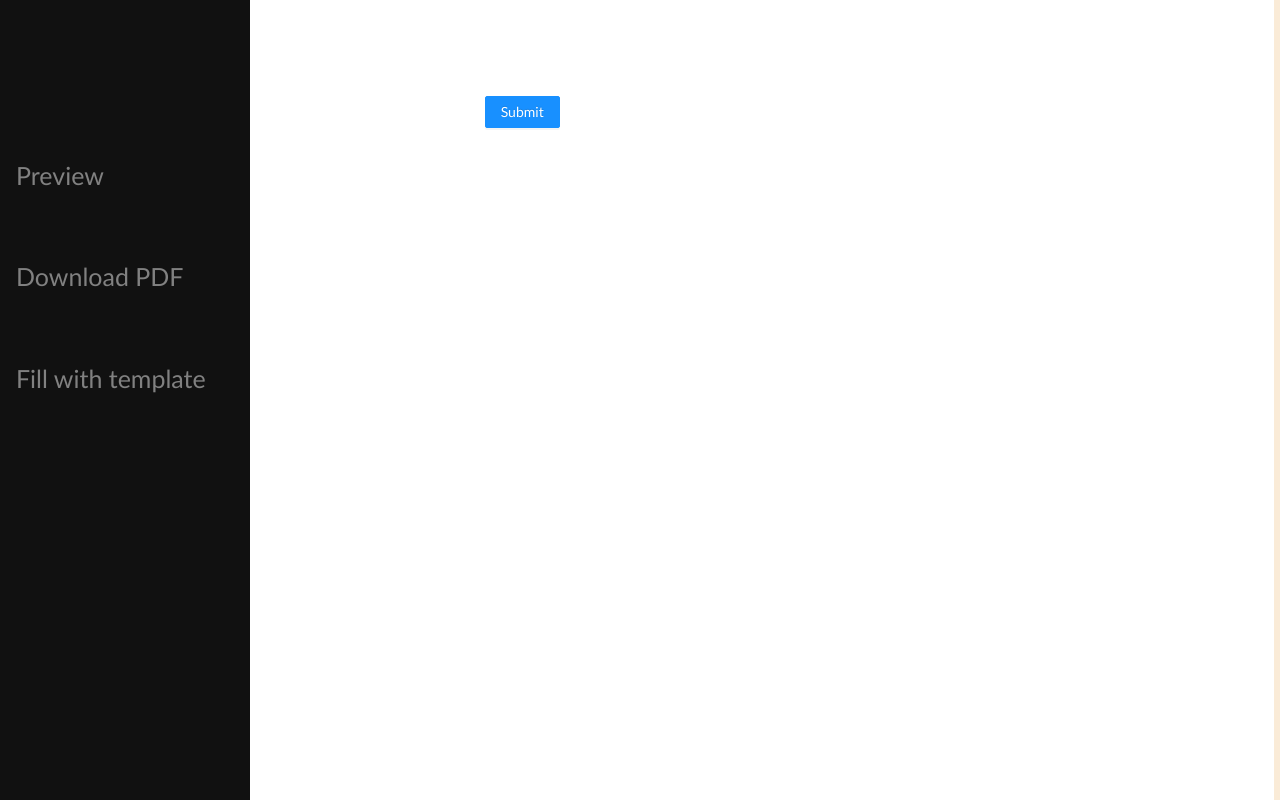
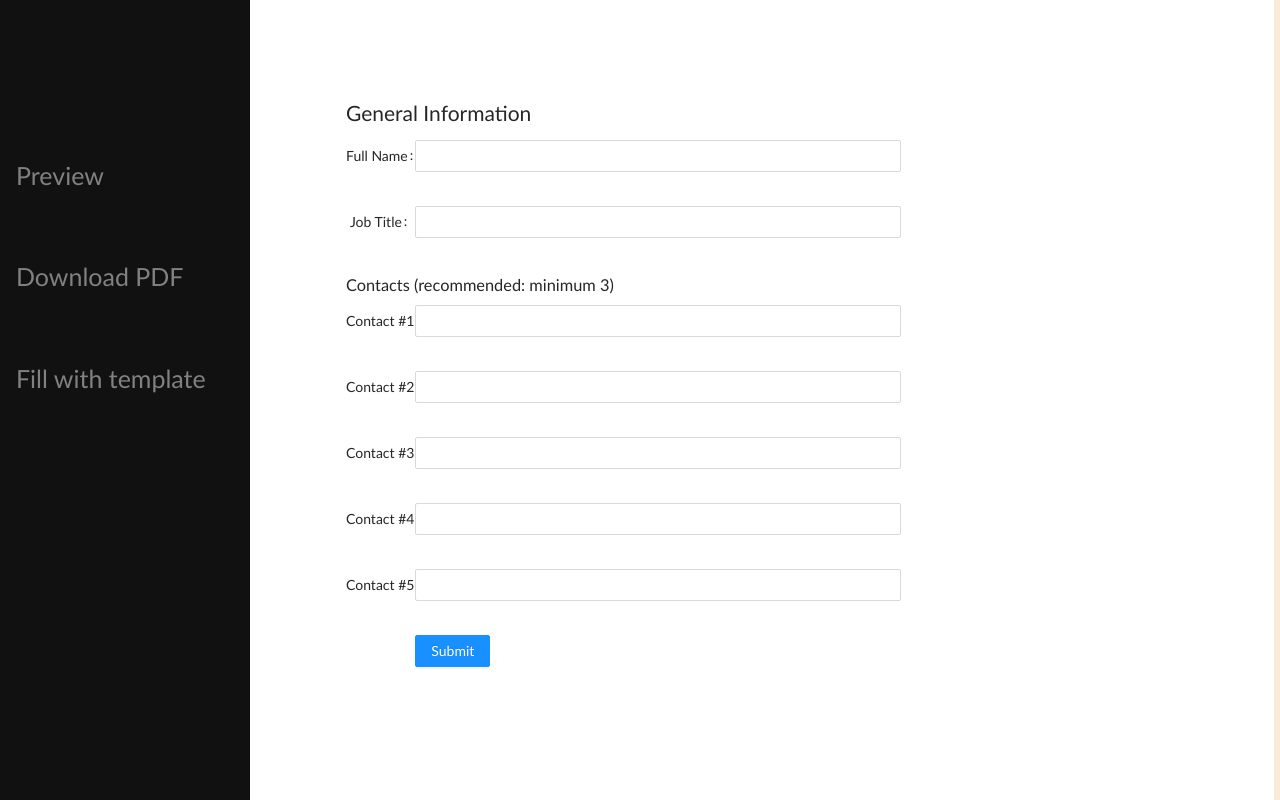
Before and after one commit to lancedang64/project_cv-builder, a React (Create React App) app: page / in a window 1280 px wide. Built offline with nearby package versions, Linux system fonts and the light colour scheme; what @react-pdf/renderer would draw is missing.

Commit message:
Intialized react hook form, created General Info

```diff
--- a/package.json
+++ b/package.json
@@ -8,12 +8,13 @@
     "@testing-library/react": "^11.2.7",
     "@testing-library/user-event": "^12.8.3",
     "antd": "^4.16.8",
-    "formik": "^2.2.9",
     "react": "^17.0.2",
     "react-dom": "^17.0.2",
+    "react-hook-form": "^7.12.2",
     "react-scripts": "4.0.3",
     "styled-components": "^5.3.0",
     "uniqid": "^5.3.0",
+    "uuid": "^8.3.2",
     "web-vitals": "^1.1.2",
     "yup": "^0.32.9"
   },
--- /dev/null
+++ b/src/components/FormMode/FormCV/components/GeneralInfo.js
@@ -0,0 +1,38 @@
+import React from 'react';
+import { Controller } from 'react-hook-form';
+import { defaultValues } from '../index';
+
+import TextInput from './TextInput';
+
+export default function GeneralInfo({ formControl }) {
+	return (
+		<>
+			<h2>General Information</h2>
+			<div>
+				<Controller
+					name='fullName'
+					control={formControl}
+					render={({ field }) => <TextInput label='Full Name' field={field} />}
+				/>
+
+				<Controller
+					name='jobTitle'
+					control={formControl}
+					render={({ field }) => <TextInput label='Job Title' field={field} />}
+				/>
+
+				<h3>Contacts (recommended: minimum 3)</h3>
+				{defaultValues.contacts.map((field, index) => (
+					<Controller
+						key={index}
+						name={`contacts[${index}]`}
+						control={formControl}
+						render={({ field }) => (
+							<TextInput label={`Contact #${index + 1}`} field={field} />
+						)}
+					/>
+				))}
+			</div>
+		</>
+	);
+}
--- /dev/null
+++ b/src/components/FormMode/FormCV/components/TextInput.js
@@ -0,0 +1,10 @@
+import React from 'react';
+import { Form, Input } from 'antd';
+
+export default function TextInput({ label, field }) {
+	return (
+		<Form.Item label={label}>
+			<Input {...field} />
+		</Form.Item>
+	);
+}
--- a/src/components/FormMode/FormCV/index.js
+++ b/src/components/FormMode/FormCV/index.js
@@ -1,11 +1,21 @@
-import React from 'react';
-import { Form as AntForm, Input, Button, Radio } from 'antd';
+import React, { useState } from 'react';
+import { Form, Input, Button } from 'antd';
+import { Controller, useForm, useFieldArray } from 'react-hook-form';
+import TextInput from './components/TextInput';
+import GeneralInfo from './components/GeneralInfo';
 
-const FormCV = props => {
+export const defaultValues = {
+	fullName: '',
+	jobTitle: '',
+	contacts: ['', '', '', '', ''],
+	profile: '',
+	workExperience: [],
+};
+
 const formItemLayout = {
 	layout: 'horizontal',
 	labelCol: {
-			span: 4,
+		span: 2,
 	},
 	wrapperCol: {
 		span: 14,
@@ -15,18 +25,30 @@ const FormCV = props => {
 const buttonItemLayout = {
 	wrapperCol: {
 		span: 14,
-			offset: 4,
+		offset: 2,
 	},
 };
 
+const FormCV = props => {
+	const { handleSubmit, control, register, reset, watch, getValues } = useForm({
+		defaultValues: defaultValues,
+	});
+
+	const onSubmit = data => console.log(data);
+
 	return (
-		<AntForm {...formItemLayout}>
-			<AntForm.Item {...buttonItemLayout}>
-				<Button type='primary' onClick={() => console.log('submitted form')}>
+		<Form onSubmit={handleSubmit(onSubmit)} {...formItemLayout}>
+			<GeneralInfo formControl={control} />
+
+			<Form.Item {...buttonItemLayout}>
+				<Button
+					type='primary'
+					onClick={() => console.log(JSON.stringify(getValues(), null, 2))}
+				>
 					Submit
 				</Button>
-			</AntForm.Item>
-		</AntForm>
+			</Form.Item>
+		</Form>
 	);
 };
 
```
Also changed, not shown: 1 other file (tests, documents, lock files or other folders). Lines whose indentation alone changed are shown as unchanged.
